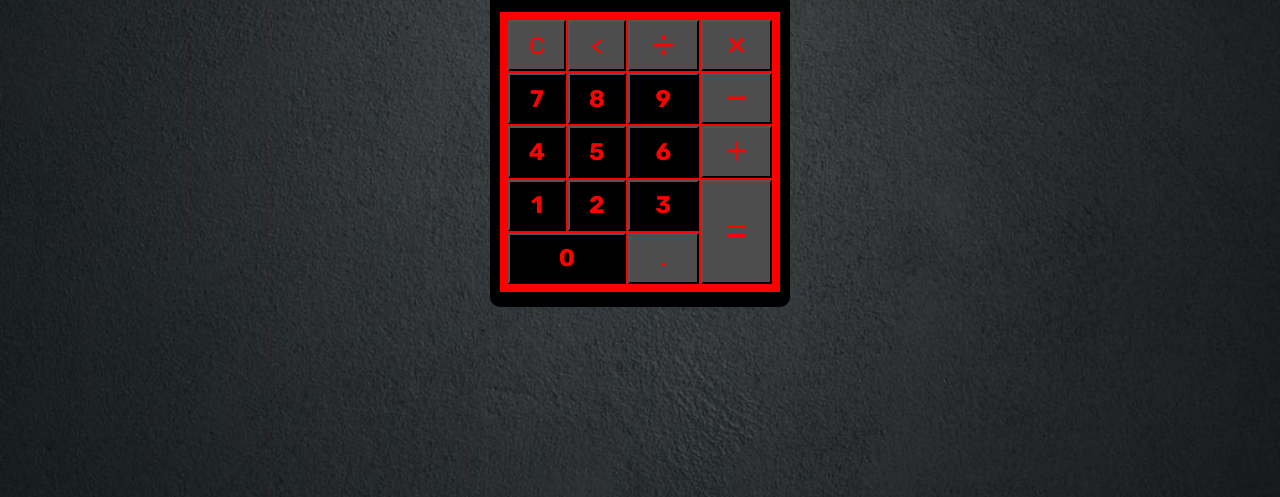
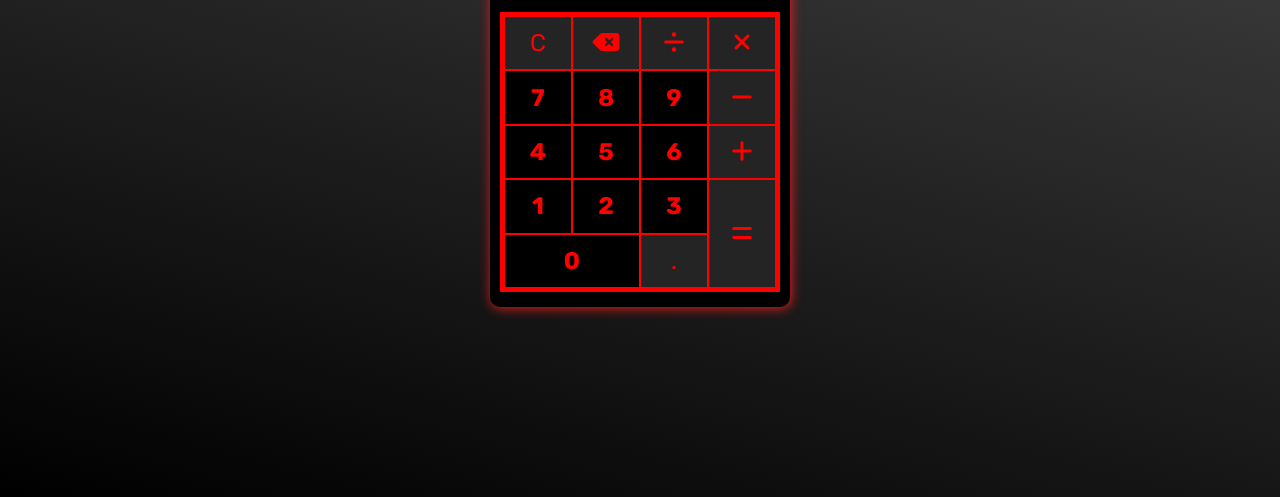
Before and after one commit to joaomatozinhos/calculator, a plain HTML site: page index.html in a window 1280 px wide. Shown: the part 303-800 px from the top of the page. Drawn offline with Linux system fonts and the light colour scheme.

Commit message:
update style

```diff
--- a/index.html
+++ b/index.html
@@ -31,7 +31,9 @@
               <button class="btn-operator">C</button>
             </td>
             <td>
-              <button class="btn-operator"><</button>
+              <button class="btn-operator">
+                <i class="fas fa-backspace" id="backspace"></i>
+              </button>
             </td>
             <td>
               <button class="btn-operator">
@@ -88,7 +90,9 @@
           </tr>
           <tr>
             <td colspan="2">
-              <button class="btn-number" value="0">0</button>
+              <button class="btn-number" value="0" style="width: 100%">
+                0
+              </button>
             </td>
             <td>
               <button class="btn-operator">.</button>
--- a/style.css
+++ b/style.css
@@ -6,7 +6,7 @@
 
 :root {
   --bg-result: #999999;
-  --bg-btn-operator: #4d4d4d;
+  --bg-btn-operator: #242424;
   --bg-btn-number: black;
   --red: red;
   --font: 'Rubik', sans-serif;
@@ -16,9 +16,7 @@
   height: 100vh;
   display: grid;
   place-items: center;
-  background-image: url('assets/background.jpg');
-  background-position: center;
-  background-size: cover;
+  background-image: linear-gradient(15deg, rgb(0, 0, 0), rgb(75, 74, 74));
 }
 
 #calculator {
@@ -27,6 +25,7 @@
   background-color: black;
   padding: 10px;
   border-radius: 10px;
+  box-shadow: 1px 1px 12px rgb(236, 27, 27);
 }
 
 header {
@@ -68,20 +67,21 @@ header i {
   width: 100%;
   height: 70%;
   background-color: var(--red);
-  padding: 6px;
+  padding: 3px;
 }
 
-td button {
-  width: 100%;
+button {
+  width: 66px;
   height: 100%;
   color: var(--red);
   font-size: 24px;
   font-family: var(--font);
   cursor: pointer;
+  border: none;
 }
 
-td button:hover {
-  background-color: rgba(48, 46, 46, 0.89);
+button:hover {
+  background-color: rgb(46, 46, 46);
 }
 
 .btn-number {
```
